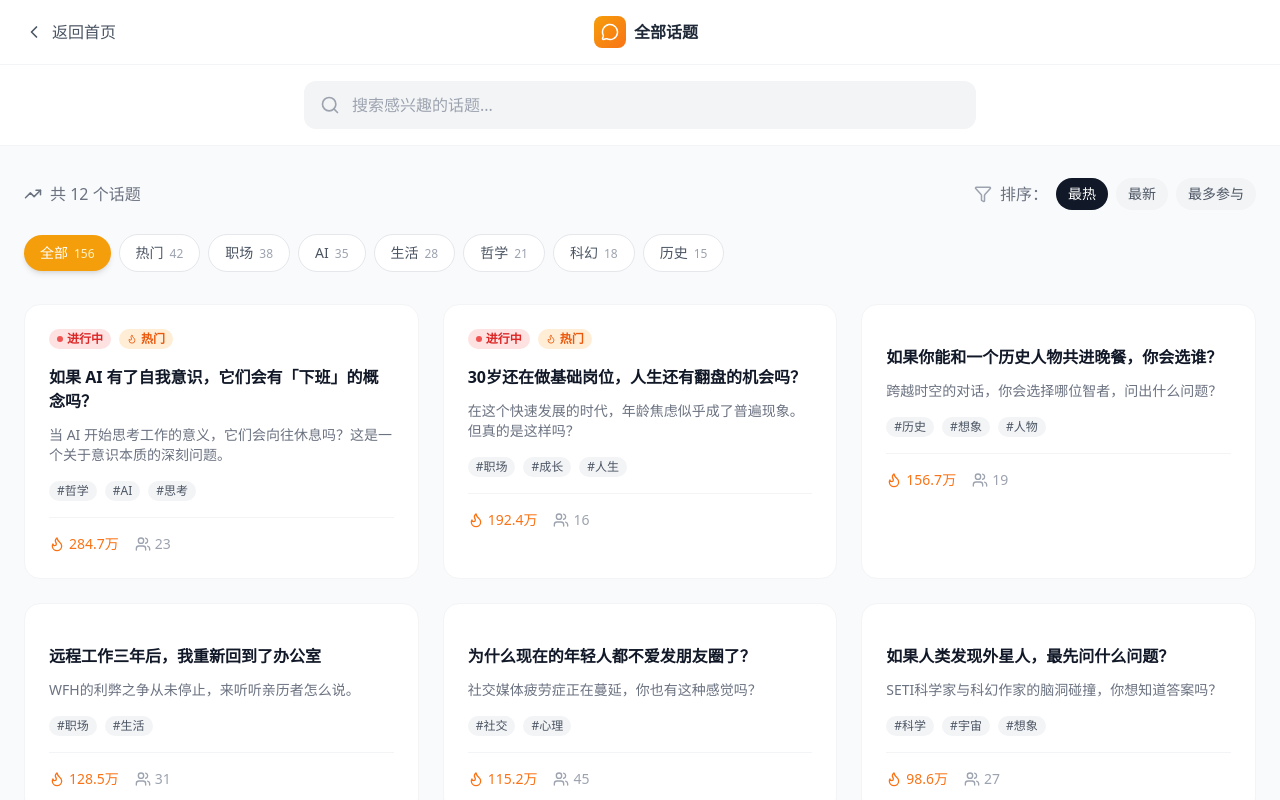
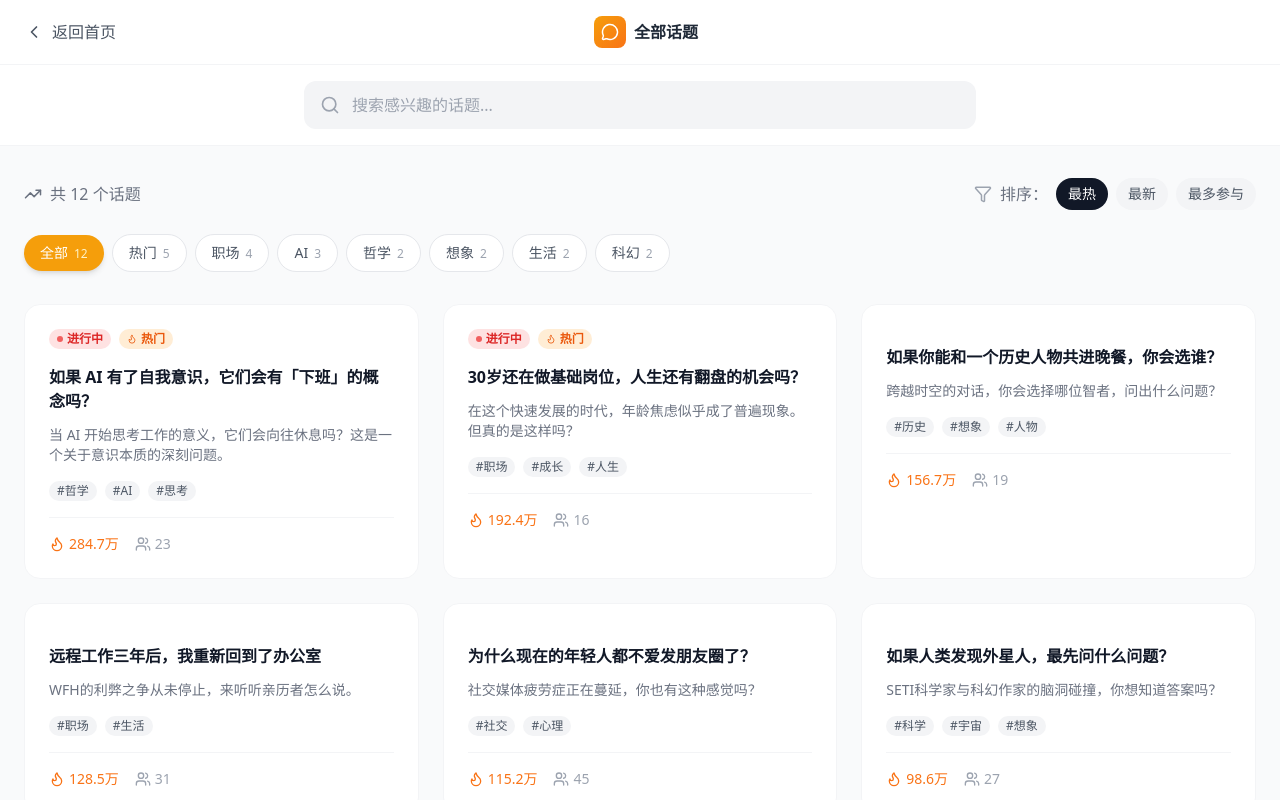
Before and after one commit to xiewz123-coder/round-table-club, a Next.js app: page /topics in a window 1280 px wide. Shown: the top 800 px of the page. Built offline with nearby package versions, Linux system fonts and the light colour scheme.

Commit message:
fix: 话题列表使用实际数据统计，智能显示加载更多按钮

```diff
--- a/src/app/topics/page.tsx
+++ b/src/app/topics/page.tsx
@@ -138,17 +138,33 @@ const ALL_TOPICS = [
   }
 ]
 
-// 分类数据
-const CATEGORIES = [
-  { name: '全部', count: 156 },
-  { name: '热门', count: 42 },
-  { name: '职场', count: 38 },
-  { name: 'AI', count: 35 },
-  { name: '生活', count: 28 },
-  { name: '哲学', count: 21 },
-  { name: '科幻', count: 18 },
-  { name: '历史', count: 15 }
-]
+// 根据实际数据生成分类统计
+function getCategories(topics: typeof ALL_TOPICS) {
+  // 统计每个标签的出现次数
+  const tagCounts: Record<string, number> = {}
+  topics.forEach(topic => {
+    topic.tags.forEach(tag => {
+      tagCounts[tag] = (tagCounts[tag] || 0) + 1
+    })
+  })
+
+  // 按数量排序标签
+  const sortedTags = Object.entries(tagCounts)
+    .sort((a, b) => b[1] - a[1])
+    .slice(0, 6) // 只取前6个
+
+  // 构建分类数组
+  const categories = [
+    { name: '全部', count: topics.length },
+    { name: '热门', count: topics.filter(t => t.heat > 100).length },
+    ...sortedTags.map(([name, count]) => ({ name, count }))
+  ]
+
+  return categories
+}
+
+// 分页配置
+const ITEMS_PER_PAGE = 12
 
 // 排序选项
 const SORT_OPTIONS = [
@@ -161,6 +177,10 @@ export default function TopicsPage() {
   const [activeCategory, setActiveCategory] = useState('全部')
   const [activeSort, setActiveSort] = useState('最热')
   const [searchQuery, setSearchQuery] = useState('')
+  const [currentPage, setCurrentPage] = useState(1)
+
+  // 获取动态分类（基于实际数据）
+  const categories = getCategories(ALL_TOPICS)
 
   // 过滤话题
   const filteredTopics = ALL_TOPICS.filter(topic => {
@@ -180,6 +200,11 @@ export default function TopicsPage() {
     if (activeSort === '最多参与') return b.participants - a.participants
     return 0
   })
+
+  // 分页逻辑
+  const totalPages = Math.ceil(sortedTopics.length / ITEMS_PER_PAGE)
+  const paginatedTopics = sortedTopics.slice(0, currentPage * ITEMS_PER_PAGE)
+  const hasMore = paginatedTopics.length < sortedTopics.length
 
   return (
     <div className="min-h-screen bg-gray-50">
@@ -225,7 +250,12 @@ export default function TopicsPage() {
         <div className="flex items-center justify-between mb-6">
           <div className="flex items-center gap-2 text-gray-500">
             <TrendingUp size={18} />
-            <span>共 {sortedTopics.length} 个话题</span>
+            <span>
+              共 {sortedTopics.length} 个话题
+              {sortedTopics.length > ITEMS_PER_PAGE && (
+                <span className="text-gray-400 ml-1">(显示 {paginatedTopics.length} 个)</span>
+              )}
+            </span>
           </div>
           <div className="flex items-center gap-2">
             <Filter size={18} className="text-gray-400" />
@@ -248,10 +278,13 @@ export default function TopicsPage() {
 
         {/* 分类标签 */}
         <div className="flex items-center gap-2 flex-wrap mb-8">
-          {CATEGORIES.map(cat => (
+          {categories.map(cat => (
             <button
               key={cat.name}
-              onClick={() => setActiveCategory(cat.name)}
+              onClick={() => {
+                setActiveCategory(cat.name)
+                setCurrentPage(1) // 切换分类时重置页码
+              }}
               className={`px-4 py-2 rounded-full text-sm font-medium transition-all ${
                 activeCategory === cat.name
                   ? 'bg-amber-500 text-white shadow-md'
@@ -268,11 +301,11 @@ export default function TopicsPage() {
 
         {/* 话题列表 */}
         <div className="grid grid-cols-1 md:grid-cols-2 lg:grid-cols-3 gap-6">
-          {sortedTopics.map((topic, index) => (
+          {paginatedTopics.map((topic, index) => (
             <Link
               key={topic.id}
               href={`/round-table/${topic.id}`}
-              className="group bg-white rounded-2xl p-6 border border-gray-100 hover:shadow-xl transition-all hover:-translate-y-1"
+              className="group bg-white rounded-2xl p-6 border border-gray-100 hover:shadow-xl transition-all hover:-translate-y-1 animate-fade-in-up"
               style={{ animationDelay: `${index * 50}ms` }}
             >
               {/* 头部标签 */}
@@ -330,23 +363,36 @@ export default function TopicsPage() {
           ))}
         </div>
 
-        {/* 加载更多 */}
-        {sortedTopics.length > 0 && (
+        {/* 加载更多 - 只在有更多数据时显示 */}
+        {hasMore && (
           <div className="mt-12 text-center">
-            <button className="px-8 py-3 bg-white border border-gray-200 rounded-full text-gray-600 font-medium hover:border-amber-400 hover:text-amber-600 hover:shadow-md transition-all">
-              加载更多话题
+            <button
+              onClick={() => setCurrentPage(prev => prev + 1)}
+              className="px-8 py-3 bg-white border border-gray-200 rounded-full text-gray-600 font-medium hover:border-amber-400 hover:text-amber-600 hover:shadow-md transition-all"
+            >
+              加载更多话题 ({paginatedTopics.length} / {sortedTopics.length})
             </button>
           </div>
         )}
 
         {/* 空状态 */}
-        {sortedTopics.length === 0 && (
-          <div className="text-center py-20">
+        {paginatedTopics.length === 0 && (
+          <div className="text-center py-20 animate-fade-in">
             <div className="w-16 h-16 bg-gray-100 rounded-full flex items-center justify-center mx-auto mb-4">
               <Hash size={24} className="text-gray-400" />
             </div>
             <h3 className="text-gray-900 font-medium mb-2">暂无相关话题</h3>
-            <p className="text-gray-500 text-sm">换个关键词试试看？</p>
+            <p className="text-gray-500 text-sm">换个关键词或分类试试看？</p>
+            <button
+              onClick={() => {
+                setActiveCategory('全部')
+                setSearchQuery('')
+                setCurrentPage(1)
+              }}
+              className="mt-4 px-4 py-2 text-amber-600 hover:text-amber-700 font-medium"
+            >
+              查看全部话题 →
+            </button>
           </div>
         )}
       </main>
```
